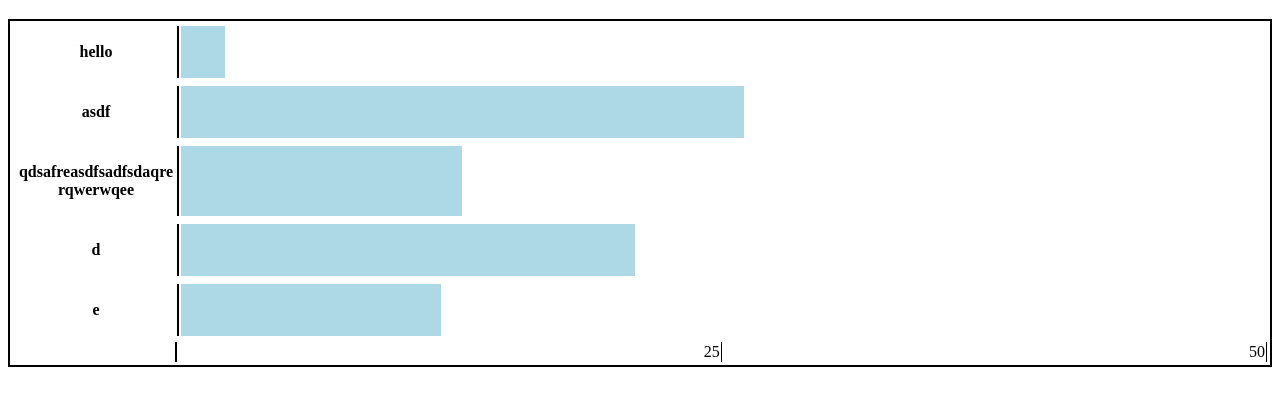
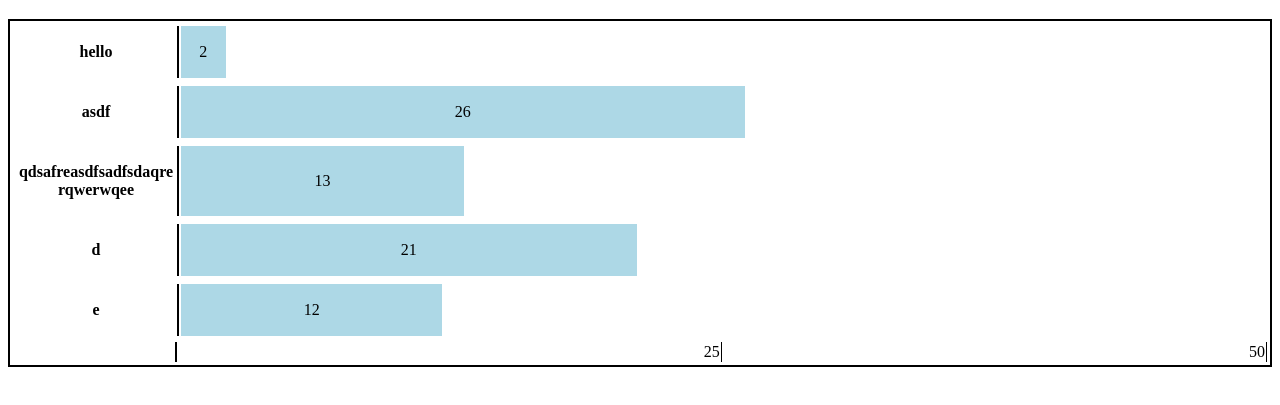
Before and after one commit to michaelsnow3/Bar-Chart-Project, a website: page index.html in a window 1280 px wide. Shown: the part 61-466 px from the top of the page. Drawn offline with Linux system fonts and the light colour scheme.

Commit message:
added number values on bars

```diff
--- a/index.css
+++ b/index.css
@@ -7,6 +7,7 @@
 }
 .bar{
   background: lightblue;
+  text-align: center;
 }
 .placeholder{
   width: 10em;
--- a/script.js
+++ b/script.js
@@ -37,7 +37,7 @@
     let subTable = $("<table class='subTable'></table>");
     let row = $("<tr></tr>");
     let label = $("<th class='label'><p class='test'>" + property + "</p></th>");
-    let bar = $(`<td style="width: ${widthPercent}%;" class='bar'></td>`);
+    let bar = $(`<td style="width: ${widthPercent}%;" class='bar'>${data[property]}</td>`);
     let empty = $(`<td style="width: ${100 - widthPercent}%;"></td>`);
     let tableRow = $("<tr></tr>");
     let tableCell = $("<td class='dataCell'></td>");
```
